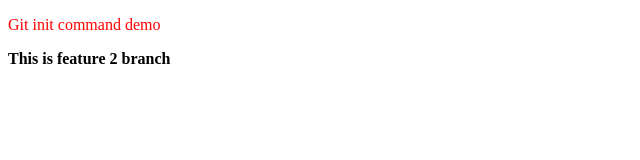
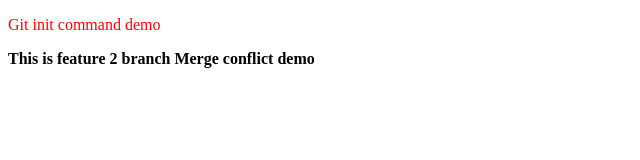
Before and after one commit to gayatrip333/LocalRepository, a plain HTML site: page index.html in a window 1280 px wide. Shown: the whole page, without its empty margins (0-640 px from the left). Drawn offline with Linux system fonts and the light colour scheme.

Commit message:
conflict demo

```diff
--- a/index.html
+++ b/index.html
@@ -7,6 +7,6 @@
 </head>
 <body>
     <p style="color:red">Git init command demo</p>
-    <p> <b>This is feature 2 branch</b> </p>
+    <p> <b>This is feature 2 branch Merge conflict demo</b> </p>
 </body>
 </html>
```
